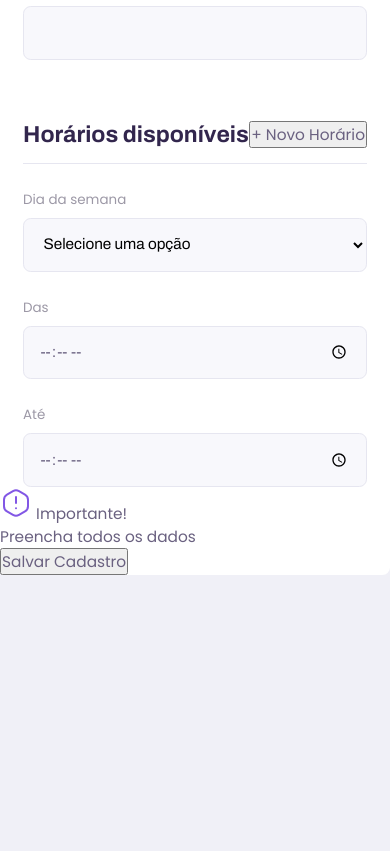
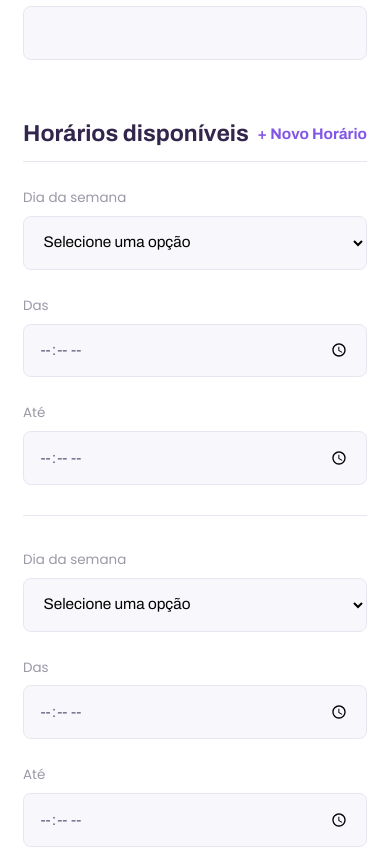
Before and after one commit to Anderson026/Proffy-Rocketseat-NLW2, a plain HTML site: page give-classes.html in a window 390 px wide. Shown: the part 1173-2024 px from the top of the page. Before the commit the page ends 1748 px from the top, so only its background shows below. Drawn offline with Linux system fonts and the light colour scheme.

Commit message:
Finalizando a estilização de mobile first da página give-classes

```diff
--- a/give-classes.html
+++ b/give-classes.html
@@ -110,6 +110,29 @@
                             <input type="time" name="time_to[]" required>
                         </div>
                     </div>
+                    <div class="schedule-item">
+                        <div class="select-block">
+                            <label for="weekday">Dia da semana</label>
+                            <select name="weekday[]" required>
+                                <option value="">Selecione uma opção</option>
+                                <option value="0">Domingo</option>
+                                <option value="1">Segunda-feira</option>
+                                <option value="2">Terça-feira</option>
+                                <option value="3">Quarta-feira</option>
+                                <option value="4">Quinta-feira</option>
+                                <option value="5">Sexta-feira</option>
+                                <option value="6">Sábado</option>
+                            </select><!-- as chaves dentro do name são para agrupar valores do backend -->
+                        </div>
+                        <div class="input-block">
+                            <label for="time_from">Das</label>
+                            <input type="time" name="time_from[]" required>
+                        </div>
+                        <div class="input-block">
+                            <label for="time_to">Até</label>
+                            <input type="time" name="time_to[]" required>
+                        </div>
+                    </div>
                 </fieldset>
             </form>
             <footer>
@@ -122,6 +145,5 @@
             </footer>
         </main>
     </div>
-
 </body>
 </html>
--- a/styles/partials/page-give-classes.css
+++ b/styles/partials/page-give-classes.css
@@ -37,6 +37,22 @@
     border-bottom: 1px solid var(--color-line-in-white);
 }
 
+#page-give-classes fieldset legend button {
+    background: none;
+    border: 0;
+    color: var(--color-primary);
+    font: 700 1.6rem Archivo;
+
+    cursor: pointer;
+
+    transition: 0.2;
+}
+
+#page-give-classes fieldset legend button:hover {
+    transform: translateY(-5px);
+    color: var(--color-primary-dark);
+}
+
 #page-give-classes fieldset+fieldset {
     margin-top: 6.4rem;
 }
@@ -47,6 +63,59 @@
     margin-top: 2.4rem;
 }
 
+#page-give-classes main footer {
+    padding: 4rem 2.4rem;
+
+    background: var(--color-box-footer);
+    border-top: 1px solid var(--color-line-in-white);
+    margin-top: 6.4rem;
+}
+
+#page-give-classes main footer p {
+    display: flex;
+    align-items: center;
+    justify-content: center;
+
+    font-size: 1.4rem;
+    line-height: 2.4rem;
+
+    color: var(--color-text-complement);
+}
+
+#page-give-classes main footer p img {
+    margin-right: 2rem;
+}
+
+#page-give-classes main footer button {
+    width: 100%;
+    height: 5.6rem;
+    background: var(--color-secondary);
+    color: var(--color-button-text);
+    border: 0;
+    border-radius: .8rem;
+    cursor: pointer;
+    font: 700 1.6rem Archivo;
+
+    display: flex;
+    align-items: center;
+    justify-content: center;
+    text-decoration: none;
+
+    transition: 0.2s;
+    margin-top: 3.2rem;
+}
+
+#page-give-classes main footer button:hover {
+    background: var(--color-secondary-dark);
+}
+
+.schedule-item+.schedule-item {
+    margin-top: 3.2rem;
+    padding-top: 3.2rem;
+
+    border-top: 1px solid var(--color-line-in-white);
+}
+
 @media(min-width: 700px){
     #page-give-classes #container {
         max-width: 100vw;
```
